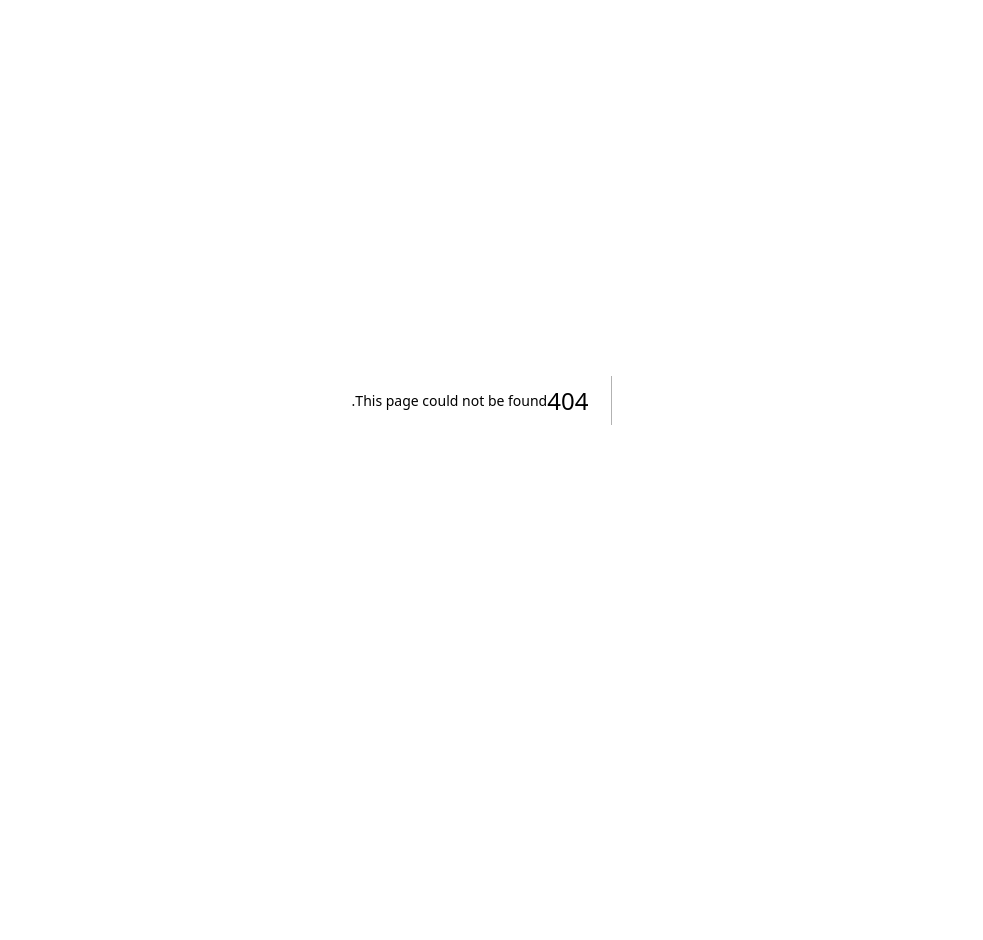
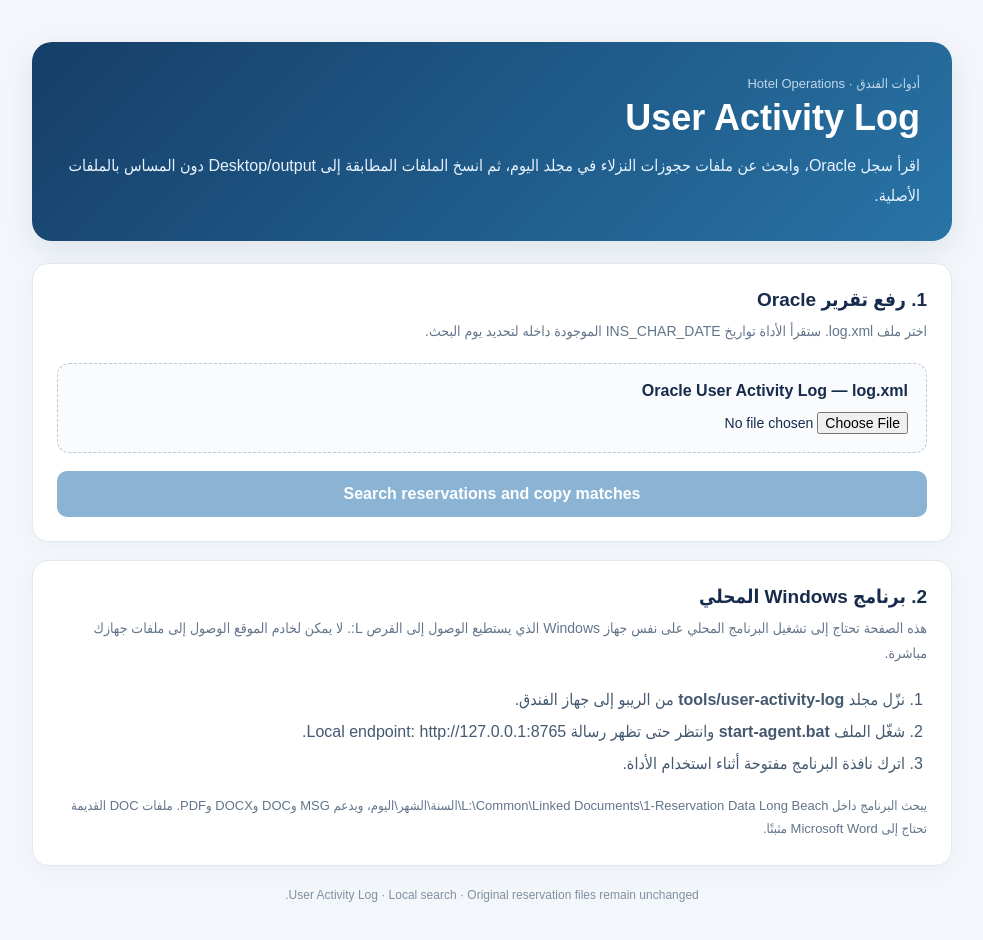
Before and after one commit to dsaad12344321-svg/nationality, a Next.js app: page /user-activity-log in a window 1280 px wide. Before the commit this address had no page. Shown: the top 940 px of the page, without its empty margins (148-1131 px from the left). Before the commit the page ends 800 px from the top, so only its background shows below. Built offline with nearby package versions, Linux system fonts and the light colour scheme.

Commit message:
Add User Activity Log local Windows search tool

```diff
--- /dev/null
+++ b/app/user-activity-log/page.tsx
@@ -0,0 +1,181 @@
+"use client";
+
+import { useMemo, useState, type ChangeEvent } from "react";
+
+type Activity = {
+  guest: string;
+  room: string;
+  confirmation: string;
+  time: string;
+  activityDate: string;
+  status: "matched" | "not_found";
+  matchedFiles: string[];
+  copiedFiles: string[];
+};
+type ScanResult = {
+  date: string;
+  sourceFolder: string;
+  outputFolder: string;
+  records: Activity[];
+  summary: { activities: number; matched: number; notFound: number; filesScanned: number; copiesCreated: number };
+};
+
+function dateLabel(value: string) {
+  const [day, month, year] = value.split("-");
+  return day && month && year ? `${day}/${month}/${year}` : value;
+}
+
+export default function UserActivityLogPage() {
+  const [file, setFile] = useState<File | null>(null);
+  const [dates, setDates] = useState<string[]>([]);
+  const [selectedDate, setSelectedDate] = useState("");
+  const [result, setResult] = useState<ScanResult | null>(null);
+  const [busy, setBusy] = useState(false);
+  const [message, setMessage] = useState("");
+  const [error, setError] = useState(false);
+
+  const recordCount = useMemo(() => result?.summary.activities ?? 0, [result]);
+
+  async function selectFile(event: ChangeEvent<HTMLInputElement>) {
+    const selected = event.target.files?.[0] ?? null;
+    setFile(selected);
+    setDates([]);
+    setSelectedDate("");
+    setResult(null);
+    setMessage("");
+    setError(false);
+    if (!selected) return;
+    if (!selected.name.toLowerCase().endsWith(".xml")) {
+      setError(true);
+      setMessage("يجب اختيار ملف log.xml بصيغة XML.");
+      return;
+    }
+    try {
+      const xmlText = await selected.text();
+      const xml = new DOMParser().parseFromString(xmlText, "application/xml");
+      if (xml.querySelector("parsererror")) throw new Error("ملف XML غير صالح.");
+      const values = Array.from(xml.getElementsByTagName("INS_CHAR_DATE"))
+        .map((node) => (node.textContent || "").trim())
+        .filter((value) => /^\d{1,2}-\d{1,2}-\d{2,4}$/.test(value));
+      const unique = Array.from(new Set(values));
+      if (!unique.length) throw new Error("لم أجد INS_CHAR_DATE داخل التقرير.");
+      setDates(unique);
+      setSelectedDate(unique[0]);
+      setMessage(`تمت قراءة التقرير. يحتوي على ${unique.length} تاريخ نشاط مختلف.`);
+    } catch (e) {
+      setError(true);
+      setMessage(e instanceof Error ? e.message : "تعذرت قراءة ملف XML.");
+    }
+  }
+
+  async function runScan() {
+    if (!file || !selectedDate) {
+      setError(true);
+      setMessage("اختر ملف log.xml وحدد تاريخ INS_CHAR_DATE.");
+      return;
+    }
+    setBusy(true);
+    setResult(null);
+    setError(false);
+    setMessage("جارٍ الاتصال ببرنامج Windows المحلي والبحث في ملفات الحجوزات...");
+    try {
+      const form = new FormData();
+      form.append("file", file);
+      form.append("date", selectedDate);
+      const response = await fetch("http://127.0.0.1:8765/scan", { method: "POST", body: form });
+      const data = await response.json();
+      if (!response.ok) throw new Error(data.error || "تعذر تنفيذ البحث.");
+      setResult(data as ScanResult);
+      setMessage("اكتمل البحث ونسخ الملفات المطابقة.");
+    } catch (e) {
+      setError(true);
+      const reason = e instanceof Error ? e.message : "";
+      setMessage(reason.includes("Failed to fetch") || reason.includes("NetworkError")
+        ? "لم أتمكن من الاتصال بالبرنامج المحلي. شغّل start-agent.bat على جهاز Windows واترك نافذة البرنامج مفتوحة، ثم أعد المحاولة."
+        : reason || "حدث خطأ أثناء البحث.");
+    } finally {
+      setBusy(false);
+    }
+  }
+
+  return (
+    <main className="page" dir="rtl">
+      <header className="hero">
+        <p className="eyebrow">أدوات الفندق · Hotel Operations</p>
+        <h1>User Activity Log</h1>
+        <p>اقرأ سجل Oracle، وابحث عن ملفات حجوزات النزلاء في مجلد اليوم، ثم انسخ الملفات المطابقة إلى Desktop/output دون المساس بالملفات الأصلية.</p>
+      </header>
+
+      <section className="panel">
+        <h2>1. رفع تقرير Oracle</h2>
+        <p className="muted">اختر ملف log.xml. ستقرأ الأداة تواريخ INS_CHAR_DATE الموجودة داخله لتحديد يوم البحث.</p>
+        <div className="upload">
+          <label htmlFor="activity-log-file">Oracle User Activity Log — log.xml</label>
+          <input id="activity-log-file" type="file" accept=".xml,text/xml,application/xml" onChange={selectFile} />
+          {file && <div className="filename">الملف المختار: {file.name}</div>}
+        </div>
+        {dates.length > 0 && (
+          <div style={{ marginTop: 18 }}>
+            <label htmlFor="activity-date" style={{ display: "block", fontWeight: 700, marginBottom: 9 }}>تاريخ النشاط — INS_CHAR_DATE</label>
+            <select id="activity-date" value={selectedDate} onChange={(e) => { setSelectedDate(e.target.value); setResult(null); }}
+              style={{ width: "100%", minHeight: 44, padding: 10, border: "1px solid #cbd6e2", borderRadius: 9, background: "#fff", color: "#172b4d", font: "inherit" }}>
+              {dates.map((date) => <option key={date} value={date}>{dateLabel(date)}</option>)}
+            </select>
+            <p className="saved-hint">سيتم استخدام هذا التاريخ فقط في مسار المجلد: YYYY / MM / DD. لن نستخدم تاريخ Check-in الموجود داخل ACTION_DESCRIPTION.</p>
+          </div>
+        )}
+        <button type="button" className="button" onClick={runScan} disabled={busy || !file || !selectedDate}>
+          {busy ? "جارٍ البحث..." : "Search reservations and copy matches"}
+        </button>
+        {message && <div role="status" className={"notice" + (error ? " error" : result ? " success" : "")}>{message}</div>}
+      </section>
+
+      <section className="panel">
+        <h2>2. برنامج Windows المحلي</h2>
+        <p className="muted">هذه الصفحة تحتاج إلى تشغيل البرنامج المحلي على نفس جهاز Windows الذي يستطيع الوصول إلى القرص L:. لا يمكن لخادم الموقع الوصول إلى ملفات جهازك مباشرة.</p>
+        <ol className="steps">
+          <li>نزّل مجلد <b>tools/user-activity-log</b> من الريبو إلى جهاز الفندق.</li>
+          <li>شغّل الملف <b>start-agent.bat</b> وانتظر حتى تظهر رسالة Local endpoint: http://127.0.0.1:8765.</li>
+          <li>اترك نافذة البرنامج مفتوحة أثناء استخدام الأداة.</li>
+        </ol>
+        <p className="saved-hint">يبحث البرنامج داخل L:\Common\Linked Documents\1-Reservation Data Long Beach\السنة\الشهر\اليوم، ويدعم MSG وDOC وDOCX وPDF. ملفات DOC القديمة تحتاج إلى Microsoft Word مثبتًا.</p>
+      </section>
+
+      {result && (
+        <>
+          <section className="panel">
+            <h2>3. ملخص البحث</h2>
+            <div className="stats-grid">
+              <div><strong>{result.summary.activities}</strong><span>سجلات النشاط</span></div>
+              <div><strong>{result.summary.matched}</strong><span>نزلاء لهم ملفات مطابقة</span></div>
+              <div><strong>{result.summary.notFound}</strong><span>لم يتم العثور على ملفات</span></div>
+              <div><strong>{result.summary.copiesCreated}</strong><span>ملفات تم نسخها</span></div>
+            </div>
+            <p className="saved-hint">تم فحص {result.summary.filesScanned} ملف داخل: <b dir="ltr">{result.sourceFolder}</b></p>
+            <p className="saved-hint">مكان النسخ: <b dir="ltr">{result.outputFolder}</b></p>
+          </section>
+          <section className="panel">
+            <h2>4. تفاصيل النزلاء ({recordCount})</h2>
+            <div className="table-wrap">
+              <table>
+                <thead><tr><th>الحالة</th><th>اسم النزيل</th><th>الغرفة</th><th>Confirmation No.</th><th>الوقت</th><th>الملفات المطابقة</th></tr></thead>
+                <tbody>
+                  {result.records.map((row, index) => (
+                    <tr key={row.confirmation + "-" + index}>
+                      <td><span style={{ color: row.status === "matched" ? "#236b38" : "#a42d2d", fontWeight: 700 }}>{row.status === "matched" ? "تم العثور" : "غير موجود"}</span></td>
+                      <td>{row.guest}</td><td>{row.room}</td><td>{row.confirmation}</td><td>{row.time}</td>
+                      <td style={{ minWidth: 220, whiteSpace: "normal" }}>
+                        {row.matchedFiles.length ? row.matchedFiles.map((name) => <div key={name}>{name}</div>) : "—"}
+                      </td>
+                    </tr>
+                  ))}
+                </tbody>
+              </table>
+            </div>
+          </section>
+        </>
+      )}
+      <p className="foot">User Activity Log · Local search · Original reservation files remain unchanged.</p>
+    </main>
+  );
+}
```
